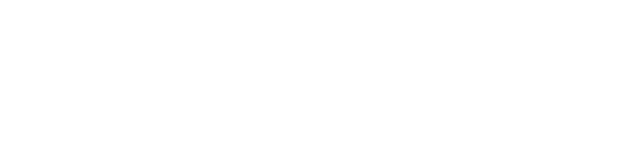
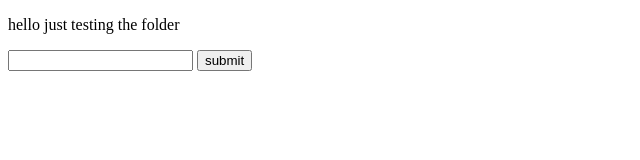
Before and after one commit to ArthPatel55/git_testing_repo, a plain HTML site: page index.html in a window 1280 px wide. Shown: the whole page, without its empty margins (0-640 px from the left). Drawn offline with Linux system fonts and the light colour scheme.

Commit message:
changes the folder in this

```diff
--- a/index.html
+++ b/index.html
@@ -6,6 +6,8 @@
     <title>Document</title>
 </head>
 <body>
-
+    <p>hello just testing the folder</p>
+    <input type="text" class="fname" />
+    <button class="btn" >submit</button>
 </body>
 </html>
```
Also changed, not shown: 1 other file.
